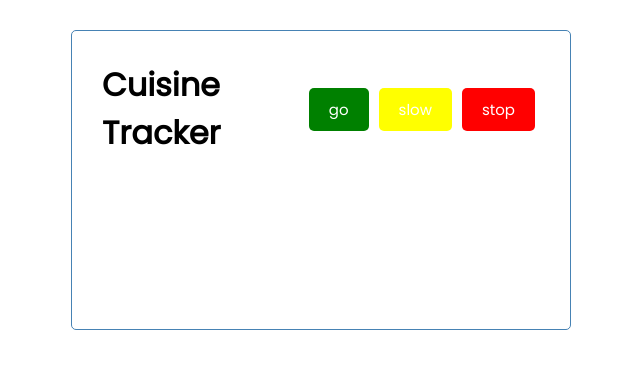
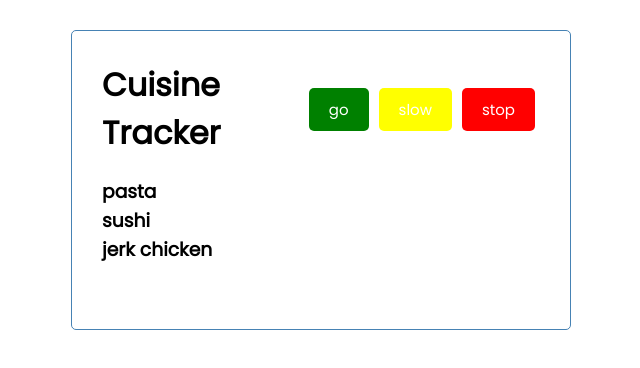
Before and after one commit to dwanerich/cuisine-tracker, a React (Create React App) app: page / in a window 1280 px wide. Shown: the top 368 px of the page, without its empty margins (319-959 px from the left). Built offline with nearby package versions, Linux system fonts and the light colour scheme.

Commit message:
created cuisines component, seed data in object, mapped thru data returning values in an H3

```diff
--- a/src/App.js
+++ b/src/App.js
@@ -1,9 +1,11 @@
+import { Cuisines } from "./components/Cuisines";
 import { Header } from "./components/Header";
 
 function App() {
   return (
     <div className="container">
     <Header title='Cuisine Tracker'/>
+    <Cuisines />
     </div>
   );
 }
--- a/src/components/Button.js
+++ b/src/components/Button.js
@@ -1,4 +1,3 @@
-import React from 'react'
 
 export const Button = ({color, text}) => {
 
--- a/src/components/Cuisines.js
+++ b/src/components/Cuisines.js
@@ -1,9 +1,36 @@
 import React from 'react'
 
+const cuisines = [
+    {
+        id: 1,
+        text: 'pasta',
+        day: 'Dec 30th 12:30pm',
+        reminder: true
+    },
+    {
+        id: 2,
+        text: 'sushi',
+        day: 'Feb 9th 2:09am',
+        reminder: false
+    },
+    {
+        id: 3,
+        text: 'jerk chicken',
+        day: 'July 4th 7:40pm',
+        reminder: true
+    }
+]
+
 export const Cuisines = () => {
+
+
     return (
-        <div>
+        <>
+        {cuisines.map((cuisine) => {
+            return <h3>{cuisine.text}</h3>
 
-        </div>
+        })}
+
+        </>
     )
 }
```
